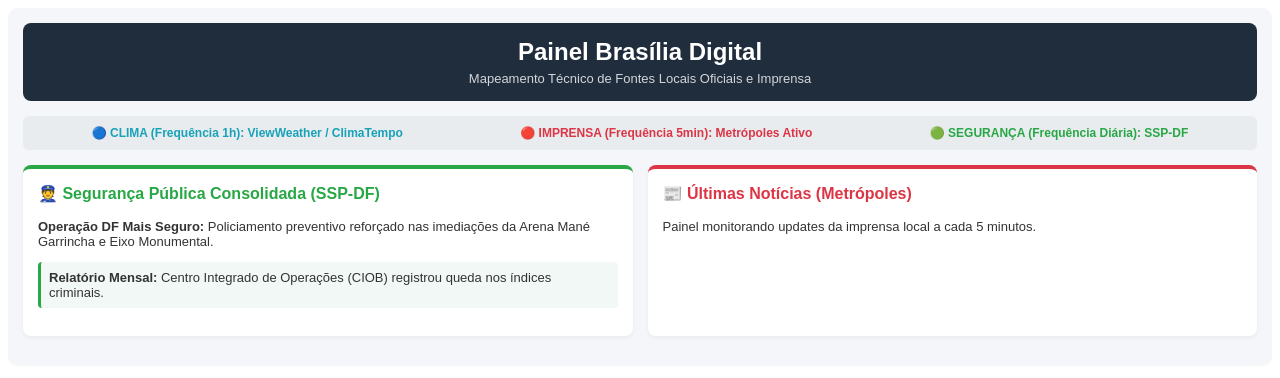
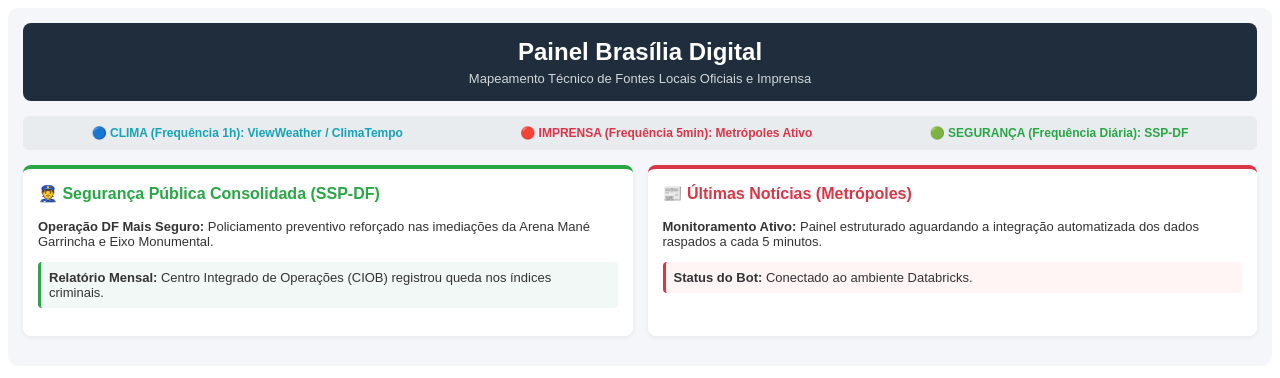
Before and after one commit to abelpeters/painel-brasilia, a plain HTML site: page index.html in a window 1280 px wide. Drawn offline with Linux system fonts and the light colour scheme.

Commit message:
Update index.html

```diff
--- a/index.html
+++ b/index.html
@@ -14,14 +14,18 @@
 
     <!-- BLOCOS DE SEGURANÇA E IMPRENSA -->
     <div style="display: flex; gap: 15px; margin-bottom: 15px;">
+        <!-- BLOCO SEGURANÇA -->
         <div style="flex: 1; background: white; padding: 15px; border-radius: 8px; border-top: 4px solid #28a745; box-shadow: 0 2px 4px rgba(0,0,0,0.05);">
             <h3 style="margin-top:0; color:#28a745; font-size: 16px;">👮 Segurança Pública Consolidada (SSP-DF)</h3>
             <p style="font-size: 13px;"><b>Operação DF Mais Seguro:</b> Policiamento preventivo reforçado nas imediações da Arena Mané Garrincha e Eixo Monumental.</p>
             <p style="font-size: 13px; background:#f1f8f5; padding:8px; border-radius:4px; border-left:3px solid #28a745;"><b>Relatório Mensal:</b> Centro Integrado de Operações (CIOB) registrou queda nos índices criminais.</p>
         </div>
+
+        <!-- BLOCO IMPRENSA (Parte que estava faltando no seu código original) -->
         <div style="flex: 1; background: white; padding: 15px; border-radius: 8px; border-top: 4px solid #dc3545; box-shadow: 0 2px 4px rgba(0,0,0,0.05);">
             <h3 style="margin-top:0; color:#dc3545; font-size: 16px;">📰 Últimas Notícias (Metrópoles)</h3>
-            <p style="font-size: 13px;">Painel monitorando updates da imprensa local a cada 5 minutos.</p>
+            <p style="font-size: 13px;"><b>Monitoramento Ativo:</b> Painel estruturado aguardando a integração automatizada dos dados raspados a cada 5 minutos.</p>
+            <p style="font-size: 13px; background:#fff5f5; padding:8px; border-radius:4px; border-left:3px solid #dc3545;"><b>Status do Bot:</b> Conectado ao ambiente Databricks.</p>
         </div>
     </div>
 </div>
```
